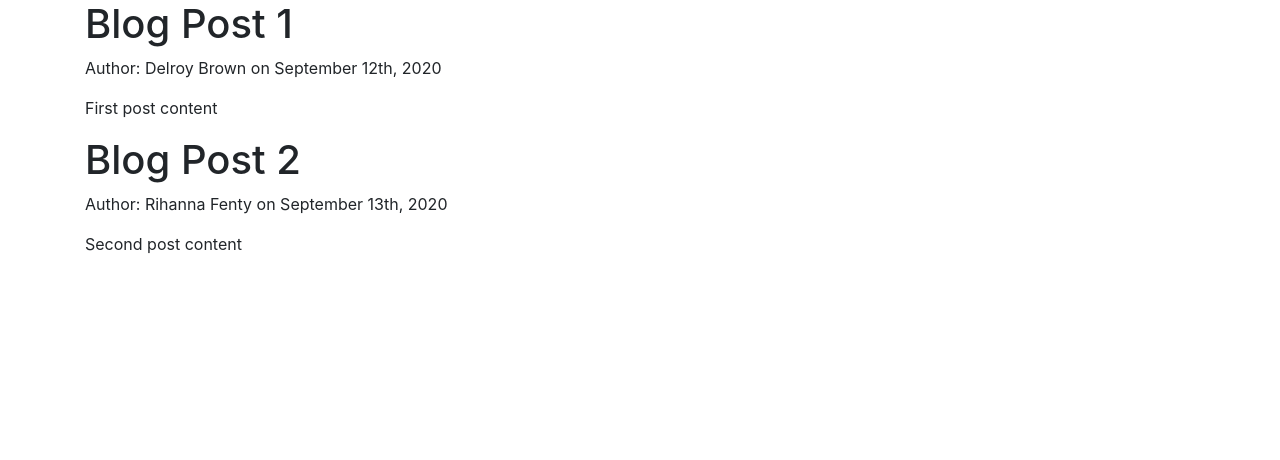
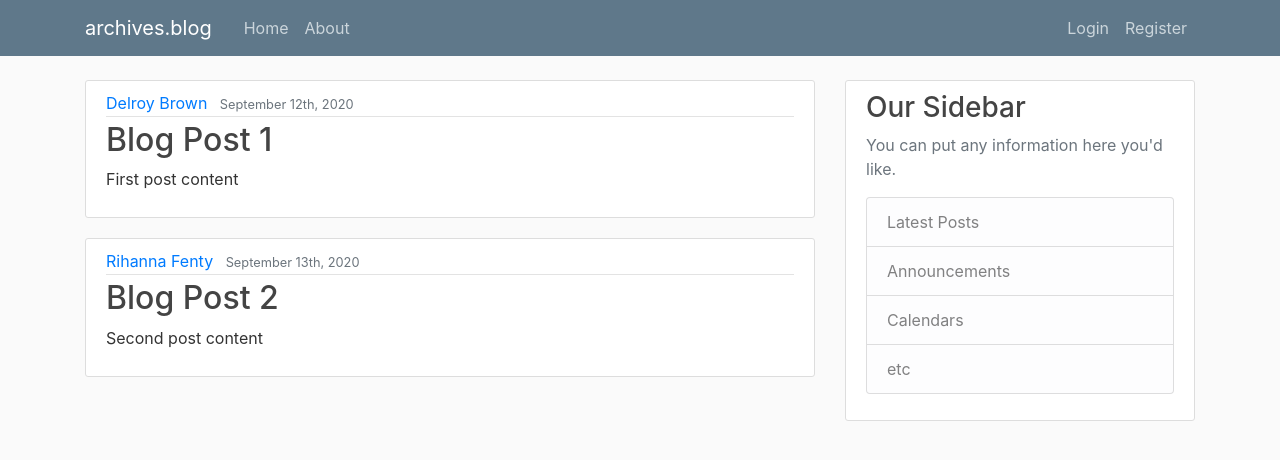
Before and after one commit to DelroyBrown28/archivesDjango, a Django app: page / in a window 1280 px wide. Shown: the top 460 px of the page. Run offline with Django 3.2, Linux system fonts and the light colour scheme; some libraries are stand-ins or nearby versions.

Commit message:
added bootstrap styles

```diff
--- /dev/null
+++ b/archivesBlogApp/static/blog/main.css
@@ -0,0 +1,89 @@
+body {
+    background: #fafafa;
+    color: #333333;
+    margin-top: 5rem;
+}
+
+h1,
+h2,
+h3,
+h4,
+h5,
+h6 {
+    color: #444444;
+}
+
+ul {
+    margin: 0;
+}
+
+.bg-steel {
+    background-color: #5f788a;
+}
+
+.site-header .navbar-nav .nav-link {
+    color: #cbd5db;
+}
+
+.site-header .navbar-nav .nav-link:hover {
+    color: #ffffff;
+}
+
+.site-header .navbar-nav .nav-link.active {
+    font-weight: 500;
+}
+
+.content-section {
+    background: #ffffff;
+    padding: 10px 20px;
+    border: 1px solid #dddddd;
+    border-radius: 3px;
+    margin-bottom: 20px;
+}
+
+.article-title {
+    color: #444444;
+}
+
+a.article-title:hover {
+    color: #428bca;
+    text-decoration: none;
+}
+
+.article-content {
+    white-space: pre-line;
+}
+
+.article-img {
+    height: 65px;
+    width: 65px;
+    margin-right: 16px;
+}
+
+.article-metadata {
+    padding-bottom: 1px;
+    margin-bottom: 4px;
+    border-bottom: 1px solid #e3e3e3
+}
+
+.article-metadata a:hover {
+    color: #333;
+    text-decoration: none;
+}
+
+.article-svg {
+    width: 25px;
+    height: 25px;
+    vertical-align: middle;
+}
+
+.account-img {
+    height: 125px;
+    width: 125px;
+    margin-right: 20px;
+    margin-bottom: 16px;
+}
+
+.account-heading {
+    font-size: 2.5rem;
+}
--- a/archivesBlogApp/templates/blog/base.html
+++ b/archivesBlogApp/templates/blog/base.html
@@ -1,3 +1,4 @@
+{% load static %}
 <!DOCTYPE html>
 <html lang="en">
 
@@ -6,7 +7,7 @@
     <meta name="viewport" content="width=device-width, initial-scale=1, shrink-to-fit=no">
     <link rel="stylesheet" href="https://maxcdn.bootstrapcdn.com/bootstrap/4.0.0/css/bootstrap.min.css"
         integrity="sha384-Gn5384xqQ1aoWXA+058RXPxPg6fy4IWvTNh0E263XmFcJlSAwiGgFAW/dAiS6JXm" crossorigin="anonymous">
-
+    <link rel="stylesheet" type="text/css" href="{% static 'blog/main.css' %}">
 
     {% if title %}
     <title>archives.blog - {{ title }}</title>
@@ -16,9 +17,50 @@
 </head>
 
 <body>
-    <div class="container">
-        {% block content %}{% endblock %}
-    </div>
+    <!--Navigation bar-->
+    <header class="site-header">
+        <nav class="navbar navbar-expand-md navbar-dark bg-steel fixed-top">
+            <div class="container">
+                <a class="navbar-brand mr-4" href="{% url 'blog-home' %}">archives.blog</a>
+                <button class="navbar-toggler" type="button" data-toggle="collapse" data-target="#navbarToggle"
+                    aria-controls="navbarToggle" aria-expanded="false" aria-label="Toggle navigation">
+                    <span class="navbar-toggler-icon"></span>
+                </button>
+                <div class="collapse navbar-collapse" id="navbarToggle">
+                    <div class="navbar-nav mr-auto">
+                        <a class="nav-item nav-link" href="{% url 'blog-home' %}">Home</a>
+                        <a class="nav-item nav-link" href="{% url 'blog-about' %}">About</a>
+                    </div>
+                    <!-- Navbar Right Side -->
+                    <div class="navbar-nav">
+                        <a class="nav-item nav-link" href="#">Login</a>
+                        <a class="nav-item nav-link" href="#">Register</a>
+                    </div>
+                </div>
+            </div>
+        </nav>
+    </header>
+
+    <main role="main" class="container">
+        <div class="row">
+            <div class="col-md-8">
+                {% block content %}{% endblock %}
+            </div>
+            <div class="col-md-4">
+                <div class="content-section">
+                    <h3>Our Sidebar</h3>
+                    <p class='text-muted'>You can put any information here you'd like.
+                        <ul class="list-group">
+                            <li class="list-group-item list-group-item-light">Latest Posts</li>
+                            <li class="list-group-item list-group-item-light">Announcements</li>
+                            <li class="list-group-item list-group-item-light">Calendars</li>
+                            <li class="list-group-item list-group-item-light">etc</li>
+                        </ul>
+                    </p>
+                </div>
+            </div>
+        </div>
+    </main>
 
 
     <script src="https://code.jquery.com/jquery-3.2.1.slim.min.js"
--- a/archivesBlogApp/templates/blog/home.html
+++ b/archivesBlogApp/templates/blog/home.html
@@ -1,8 +1,15 @@
 {% extends 'blog/base.html' %}
 {% block content %}
 {% for post in posts %}
-    <h1>{{ post.title }}</h1>
-    <p>Author: {{ post.author }} on {{ post.date_posted }}</p>
-    <p>{{ post.content }}</p>
+<article class="media content-section">
+    <div class="media-body">
+        <div class="article-metadata">
+            <a class="mr-2" href="#">{{ post.author }}</a>
+            <small class="text-muted">{{ post.date_posted }}</small>
+        </div>
+        <h2><a class="article-title" href="#">{{ post.title }}</a></h2>
+        <p class="article-content">{{ post.content }}</p>
+    </div>
+</article>
 {% endfor %}
 {% endblock content %}
```
